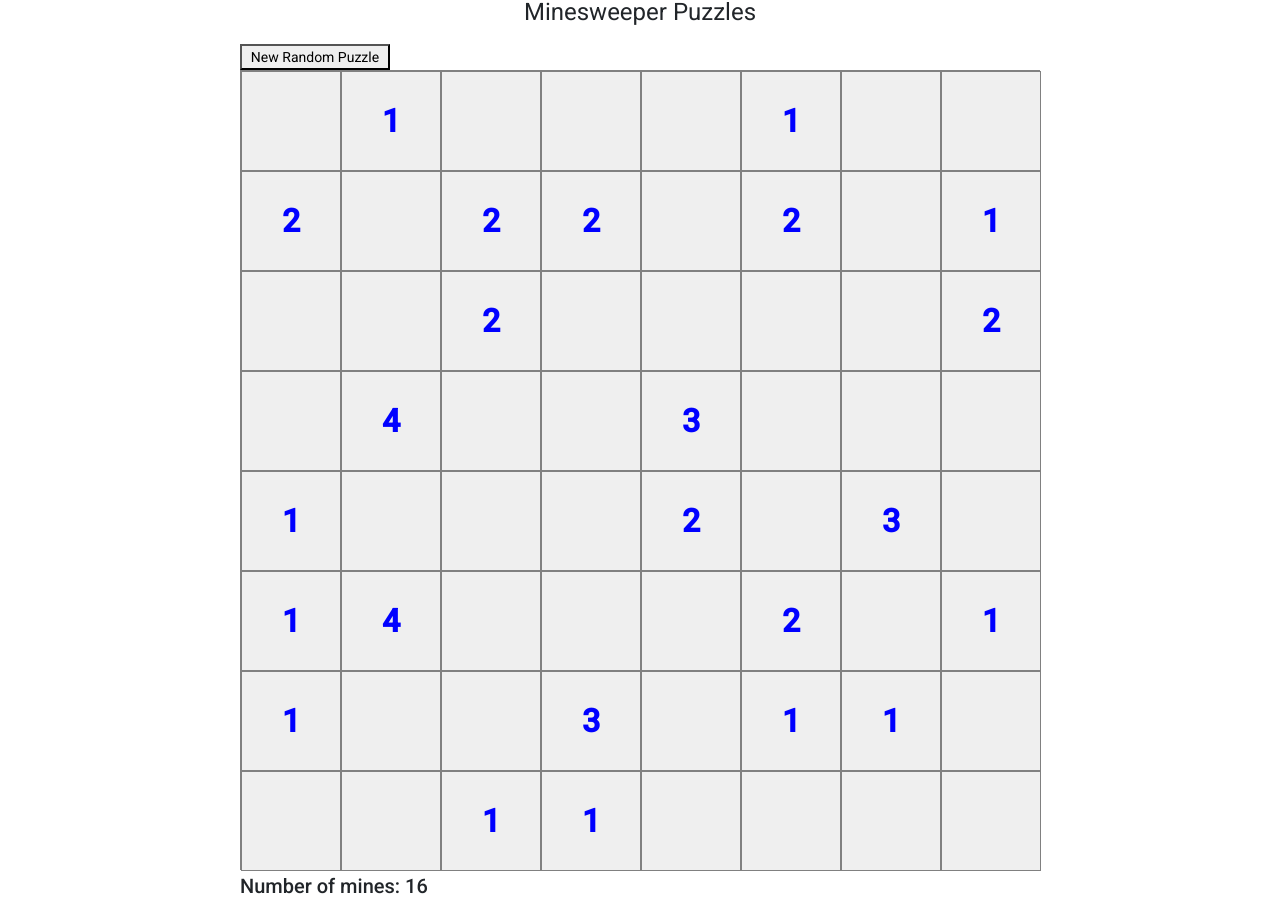
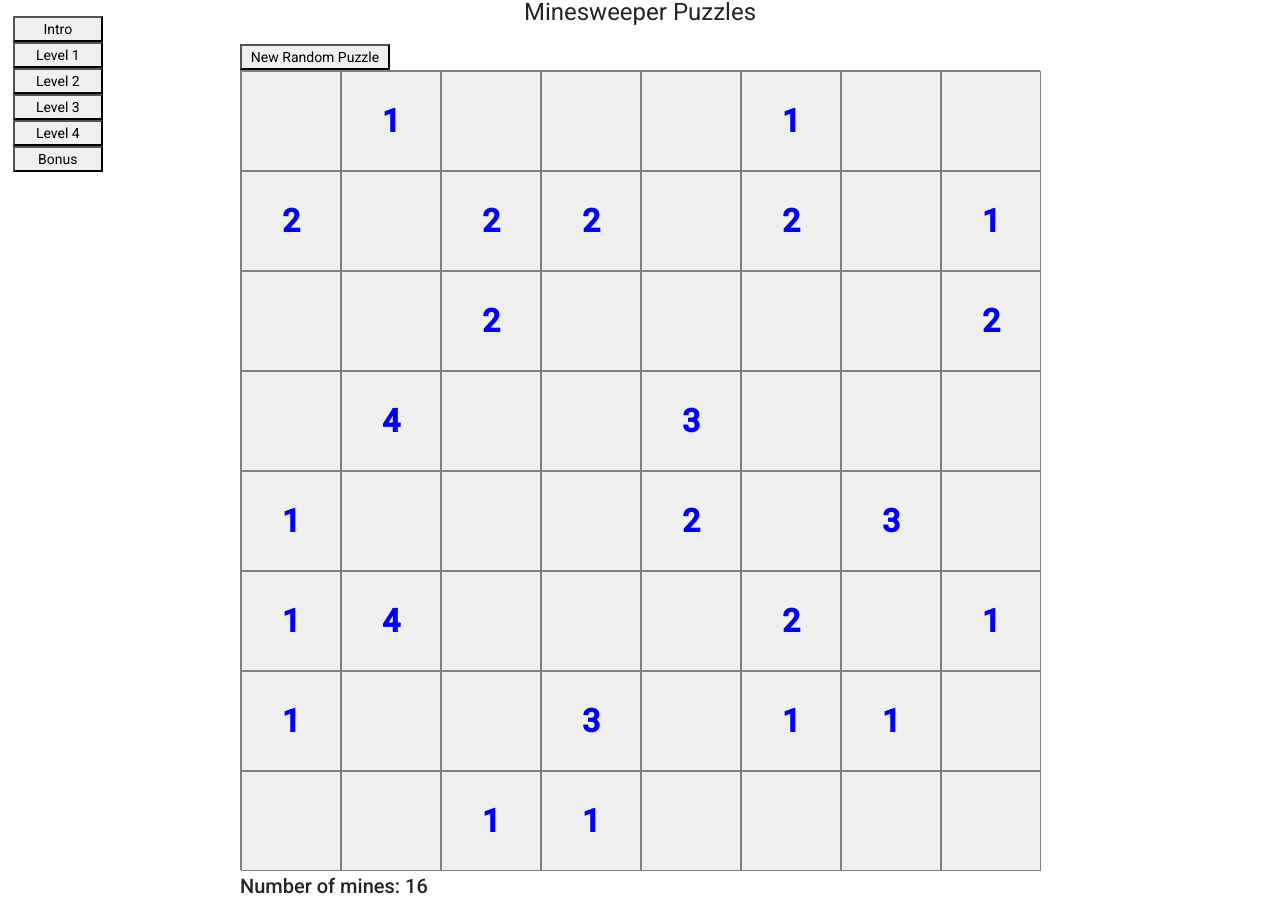
Before and after one commit to andrewjuers/minesweeper_puzzles, an Angular app: page /board in a window 1280 px wide. Shown: the part 64-980 px from the top of the page. Built offline with nearby package versions, Linux system fonts and the light colour scheme.

Commit message:
Added simple access to all custom levels

```diff
--- a/src/app/board/board.component.css
+++ b/src/app/board/board.component.css
@@ -27,3 +27,14 @@ app-square {
     border: 1px gray solid;
     height: 100px;
 }
+
+.outside-levels {
+    position: absolute;
+    top: 10%;
+    left: 1%;
+    width: 10%;
+}
+
+.inside-levels {
+    display: grid;
+}
--- a/src/app/board/board.component.html
+++ b/src/app/board/board.component.html
@@ -14,14 +14,49 @@
     </main>
 
     <h2>Number of mines: {{numberOfMines}}</h2>
+</div>
 
-    <form>
-        <label>Rows: </label>
-        <input type="number" [defaultValue]="5" min="3" max="16" id="rows">
-        <label> (3-16)</label><br>
-        <label>Columns: </label>
-        <input type="number" [defaultValue]="5" min="3" max="16" id="columns">
-        <label> (3-16)</label>
-    </form>
-
+<div class="outside-levels">
+    <button style="width: 90px" (click)="showLevels[0]=!showLevels[0]">Intro</button>
+    <div class="inside-levels" *ngIf="showLevels[0]">
+        <button
+            *ngFor="let level of levels[0]; let i=index"
+            (click)="loadGame(level)">
+            Intro - {{i+1}}</button>
+    </div>
+    <button style="width: 90px" (click)="showLevels[1]=!showLevels[1]">Level 1</button>
+    <div class="inside-levels" *ngIf="showLevels[1]">
+        <button
+        *ngFor="let level of levels[1]; let i=index"
+        (click)="loadGame(level)">
+        Level 1 - {{i+1}}</button>
+    </div>
+    <button style="width: 90px" (click)="showLevels[2]=!showLevels[2]">Level 2</button>
+    <div class="inside-levels" *ngIf="showLevels[2]">
+        <button
+        *ngFor="let level of levels[2]; let i=index"
+        (click)="loadGame(level)">
+        Level 2 - {{i+1}}</button>
+    </div>
+    <button style="width: 90px" (click)="showLevels[3]=!showLevels[3]">Level 3</button>
+    <div class="inside-levels" *ngIf="showLevels[3]">
+        <button
+        *ngFor="let level of levels[3]; let i=index"
+        (click)="loadGame(level)">
+        Level 3 - {{i+1}}</button>
+    </div>
+    <button style="width: 90px" (click)="showLevels[4]=!showLevels[4]">Level 4</button>
+    <div class="inside-levels" *ngIf="showLevels[4]">
+        <button
+        *ngFor="let level of levels[4]; let i=index"
+        (click)="loadGame(level)">
+        Level 4 - {{i+1}}</button>
+    </div>
+    <button style="width: 90px" (click)="showLevels[5]=!showLevels[5]">Bonus</button>
+    <div class="inside-levels" *ngIf="showLevels[5]">
+        <button
+        *ngFor="let level of levels[5]; let i=index"
+        (click)="loadGame(level)">
+        Bonus - {{i+1}}</button>
+    </div>
 </div>
--- a/src/app/board/board.component.ts
+++ b/src/app/board/board.component.ts
@@ -15,6 +15,8 @@ export class BoardComponent implements OnInit {
   totalSquares = 25;
   numberOfMines = 8;
   complete = false;
+  levels = [introLevels, levelOne, levelTwo, levelThree, levelFour, bonusLevels];
+  showLevels = [false, false, false, false, false, false];
 
   constructor() { }
 
```
